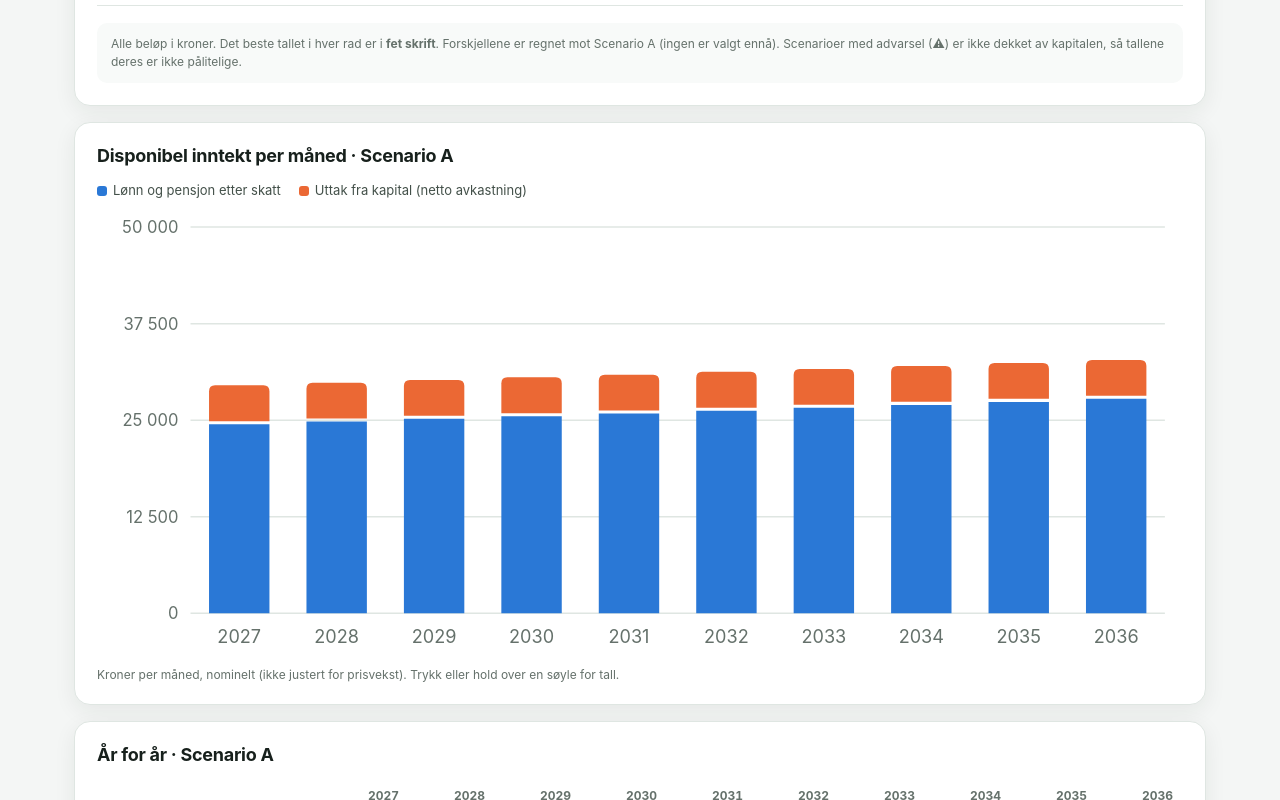
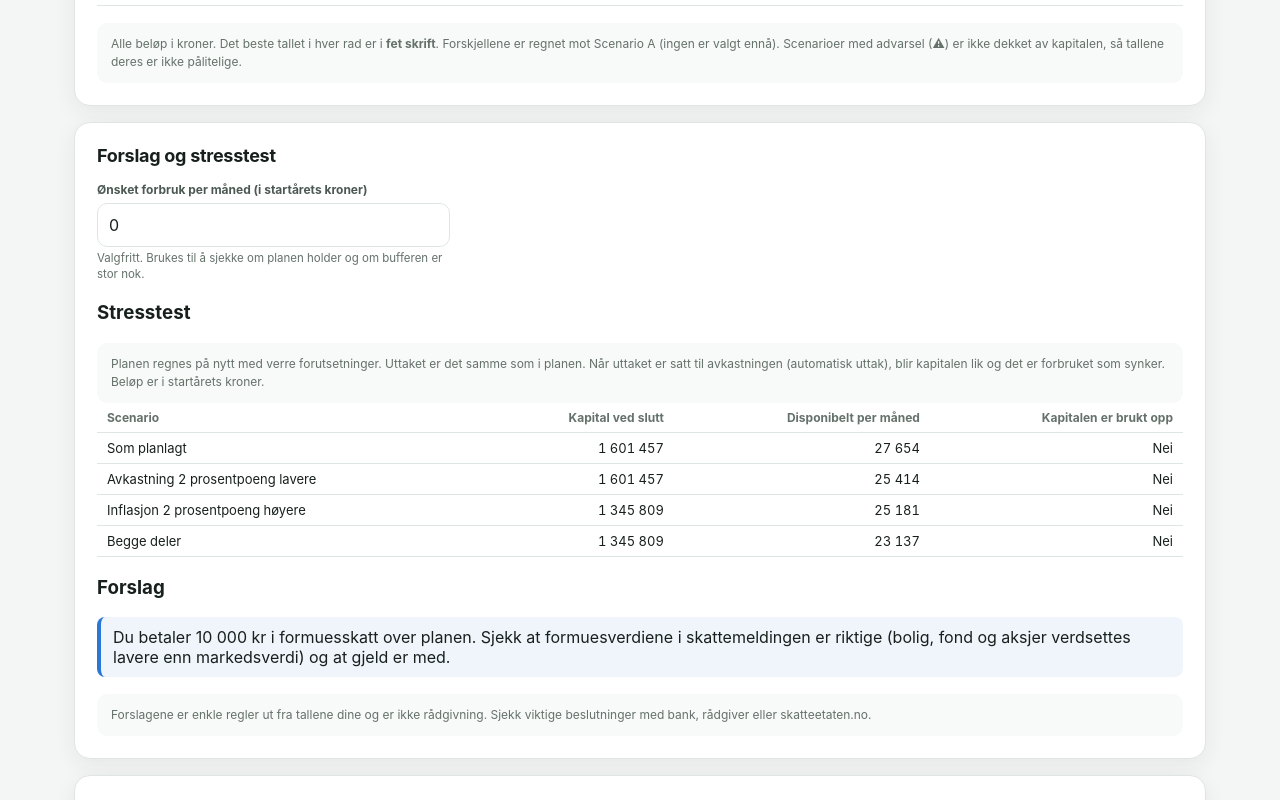
Before and after one commit to Roarlor29/Papp, a React (Vite) app: page / in a window 1280 px wide. Shown: the part 1340-2140 px from the top of the page. Built offline with nearby package versions, Linux system fonts and the light colour scheme.

Commit message:
Add files via upload

```diff
--- a/src/App.jsx
+++ b/src/App.jsx
@@ -8,6 +8,7 @@ import { Field, MoneyInput, PctInput, DateInput, IntInput, kr, krShort, pct } fr
 import IncomeChart from './IncomeChart.jsx'
 import { ScenarioBar, ChosenBanner } from './ScenarioBar.jsx'
 import ComparePanel from './ComparePanel.jsx'
+import InsightsPanel from './InsightsPanel.jsx'
 import { AccountsPanel, DebtsPanel, HomesPanel, IncomesPanel, PayoutsPanel } from './sections.jsx'
 import { SECTIONS } from './tables.js'
 import { exportExcel, downloadText } from './exportXlsx.js'
@@ -238,6 +239,8 @@ export default function App() {
         </div>
 
         <ComparePanel store={store} plans={plans} />
+
+        <InsightsPanel g={g} plan={plan} onSpend={put('wantedSpend')} />
 
         <div className="panel">
           <h2>Disponibel inntekt per måned · {activeSc.name}</h2>
--- /dev/null
+++ b/src/InsightsPanel.jsx
@@ -0,0 +1,39 @@
+import { useMemo } from 'react'
+import { stressTest, suggestions } from './insights.js'
+import { Field, MoneyInput, krShort } from './inputs.jsx'
+
+export default function InsightsPanel({ g, plan, onSpend }) {
+  const stress = useMemo(() => stressTest(g, plan), [g, plan])
+  const tips = useMemo(() => suggestions(g, plan), [g, plan])
+  const spend = Number(g.wantedSpend) || 0
+  return (
+    <div className="panel">
+      <h2>Forslag og stresstest</h2>
+      <div className="grid">
+        <Field label="Ønsket forbruk per måned (i startårets kroner)" hint="Valgfritt. Brukes til å sjekke om planen holder og om bufferen er stor nok.">
+          <MoneyInput label="Ønsket forbruk per måned" value={g.wantedSpend} onChange={onSpend} />
+        </Field>
+      </div>
+      <h3>Stresstest</h3>
+      <p className="field-hint">Planen regnes på nytt med verre forutsetninger. Uttaket er det samme som i planen. Når uttaket er satt til avkastningen (automatisk uttak), blir kapitalen lik og det er forbruket som synker. Beløp er i startårets kroner.</p>
+      <div className="plan-scroll">
+        <table className="plan-table">
+          <thead><tr><th>Scenario</th><th>Kapital ved slutt</th><th>Disponibelt per måned</th><th>Kapitalen er brukt opp</th></tr></thead>
+          <tbody>
+            {stress.map((r) => (
+              <tr key={r.label}>
+                <td>{r.label}</td>
+                <td>{krShort(r.closingReal)}</td>
+                <td>{krShort(r.disposableReal)}{spend > 0 && r.disposableReal < spend ? ' ⚠' : ''}</td>
+                <td>{r.emptyYear ? `Ja, ${r.emptyYear}${r.emptyAge !== null ? ` (${r.emptyAge} år)` : ''}` : 'Nei'}</td>
+              </tr>
+            ))}
+          </tbody>
+        </table>
+      </div>
+      <h3>Forslag</h3>
+      {tips.map((t, i) => <p key={i} className={`notice ${t.level}`}>{t.level === 'warn' ? '⚠ ' : t.level === 'ok' ? '✓ ' : ''}{t.text}</p>)}
+      <p className="field-hint">Forslagene er enkle regler ut fra tallene dine og er ikke rådgivning. Sjekk viktige beslutninger med bank, rådgiver eller skatteetaten.no.</p>
+    </div>
+  )
+}
--- /dev/null
+++ b/src/insights.js
@@ -0,0 +1,81 @@
+// Forslag og stresstest ut fra planen. Alt regnes på nytt med endrede forutsetninger, uten å lagre noe.
+import { runPlanCore } from './engine.js'
+
+const shift = (g, dRate, dInfl) => {
+  const c = JSON.parse(JSON.stringify(g))
+  c.accounts = c.accounts.map((a) => ({ ...a, rate: Math.max(0, (Number(a.rate) || 0) + dRate) }))
+  for (const o of Object.values(c.yr || {})) if (typeof o.rate === 'number') o.rate = Math.max(0, o.rate + dRate)
+  c.inflation = Math.max(0, (Number(c.inflation) || 0) + dInfl)
+  c.targetEnabled = false
+  return c
+}
+
+export function stressTest(g, plan) {
+  const extra = plan.summary.extraPerMonth || 0
+  const cases = [
+    { label: 'Som planlagt', d: [0, 0] },
+    { label: 'Avkastning 2 prosentpoeng lavere', d: [-0.02, 0] },
+    { label: 'Inflasjon 2 prosentpoeng høyere', d: [0, 0.02] },
+    { label: 'Begge deler', d: [-0.02, 0.02] },
+  ]
+  return cases.map((c) => {
+    const p = runPlanCore(shift(g, c.d[0], c.d[1]), extra)
+    const empty = p.years.find((y) => y.savingsClose <= 1 || y.minBal < -0.5)
+    return {
+      label: c.label,
+      closingReal: p.summary.closingReal,
+      closing: p.summary.closingAfterTax,
+      disposableReal: p.summary.avgDisposablePerMonthReal,
+      emptyYear: empty ? empty.year : null,
+      emptyAge: empty && empty.age !== null ? empty.age : null,
+    }
+  })
+}
+
+const fmt = (n) => Math.round(n).toLocaleString('nb-NO')
+
+export function suggestions(g, plan) {
+  const S = plan.summary
+  const out = []
+  const add = (level, text) => out.push({ level, text })
+
+  const empty = plan.years.find((y) => y.savingsClose <= 1 || y.minBal < -0.5)
+  if (empty) add('warn', `Sparekapitalen er brukt opp i ${empty.year}${empty.age !== null ? ` (${empty.age} år)` : ''}. Senk uttaket, bruk lengre tid på å bruke opp kapitalen, eller se på om boligen kan frigjøre penger.`)
+
+  const spend = Number(g.wantedSpend) || 0
+  if (spend > 0) {
+    const have = S.avgDisposablePerMonthReal
+    if (have < spend) add('warn', `Du ønsker ${fmt(spend)} kr per måned, men planen gir ${fmt(have)} kr i startårets kroner. Det mangler ${fmt(spend - have)} kr per måned.`)
+    else add('ok', `Planen dekker ønsket forbruk på ${fmt(spend)} kr per måned. Margin: ${fmt(have - spend)} kr per måned i startårets kroner.`)
+    const konto = g.accounts.filter((a) => a.type === 'konto').reduce((s, a) => s + (Number(a.value) || 0), 0)
+    if (konto < spend * 6) add('info', `Som buffer anbefales ofte 3–6 måneders forbruk på en konto du kommer til med en gang, her ${fmt(spend * 3)}–${fmt(spend * 6)} kr. Du har ${fmt(konto)} kr på bankkontoer ved start.`)
+  }
+
+  const first = plan.years.find((y) => y.year >= S.steadyFrom) || plan.years[0]
+  if (first && first.withdrawals > first.netReturn * 1.05 + 1 && first.netReturn > 0) {
+    add('info', `Fra ${first.year} tar du ut mer enn netto avkastning (${fmt(first.withdrawals)} mot ${fmt(first.netReturn)} kr per år), så kapitalen minker med tiden.`)
+  }
+
+  // Innskuddsgaranti: 2 mill. kr per kunde per bank
+  const byBank = {}
+  g.accounts.filter((a) => a.type === 'konto').forEach((a) => { const k = (a.institution || a.name || '').trim().toLowerCase() || 'ukjent'; byBank[k] = (byBank[k] || 0) + (Number(a.value) || 0) })
+  const over = Object.entries(byBank).filter(([, v]) => v > 2000000)
+  if (over.length) add('info', `Innskuddsgarantien dekker 2 millioner kroner per kunde per bank. Du har mer enn det i ${over.length === 1 ? 'en bank' : `${over.length} banker`}. Vurder å spre pengene eller sjekk gjeldende regler hos Bankenes sikringsfond.`)
+
+  // Gjeld som koster mer enn kapitalen gir
+  const mainRate = (g.accounts.find((a) => a.main) || {}).rate || 0
+  const dear = g.debts.filter((d) => (Number(d.amount) || 0) > 0 && (Number(d.rate) || 0) > mainRate * 1.0 + 0.0001 && d.mode !== 'innfrielse')
+  dear.forEach((d) => add('info', `Gjelden «${d.name}» har ${(d.rate * 100).toLocaleString('nb-NO', { maximumFractionDigits: 2 })} % rente, mens hovedkontoen gir ${(mainRate * 100).toLocaleString('nb-NO', { maximumFractionDigits: 2 })} %. Vurder å betale ned eller innfri gjelden. Husk at rente på gjeld gir skattefradrag og at renter på sparing skattlegges.`))
+
+  if (S.totalWealthTax > 1) add('info', `Du betaler ${fmt(S.totalWealthTax)} kr i formuesskatt over planen. Sjekk at formuesverdiene i skattemeldingen er riktige (bolig, fond og aksjer verdsettes lavere enn markedsverdi) og at gjeld er med.`)
+
+  if (g.restNoInterest === false && plan.years.some((y) => y.restInterest > 1)) {
+    add('info', `Du betaler rentetillegg på restskatt (${fmt(plan.years.reduce((s, y) => s + y.restInterest, 0))} kr totalt). Betaler du restskatten innen fristen om våren, slipper du rentetillegget. Du kan slå det på under «Betaling av skatt».`)
+  }
+
+  const labour = plan.years.find((y) => Math.abs(y.labourRest) > 5000)
+  if (labour) add('info', `Skattetrekket på lønn og pensjon avviker fra beregnet skatt med ${fmt(Math.abs(labour.labourRest))} kr i ${labour.year}. Du får ${labour.labourRest > 0 ? 'restskatt' : 'penger tilbake'}. Juster trekkprosenten hvis du vil unngå det.`)
+
+  if (!out.length) add('ok', 'Ingen åpenbare problemer funnet med dagens forutsetninger.')
+  return out
+}
--- a/src/selfChecks.js
+++ b/src/selfChecks.js
@@ -1,6 +1,7 @@
 // Selvtester som kjøres hver gang appen åpnes. Resultatet står i nettleserens konsoll (F12).
 import { tax2027 } from './engineV2.js'
 import { runPlan, planSpan } from './engine.js'
+import { stressTest, suggestions } from './insights.js'
 import {
   DEFAULTS, sanitize, sanitizeStore, freshStore, encodeStore, decodeAny, backupText, parseBackup, fromLegacyData, clampField,
 } from './state.js'
@@ -44,6 +45,8 @@ export function runSelfChecks() {
     { name: 'trekk: 20 % på 480 000 brutto trekker 96 000', run: () => Math.round(plan({ incomes: [{ id: 1, kind: 'lønn', name: 'A', payer: '', monthly: 40000, start: '2027-01-01', end: '', growth: 0, wMethod: 'prosent', wPct: 0.2 }] }).years[0].trekk), expect: 96000 },
     { name: 'trekk: for lavt trekk gir restskatt som betales året etter', run: () => { const p = plan({ incomes: [{ id: 1, kind: 'lønn', name: 'A', payer: '', monthly: 40000, start: '2027-01-01', end: '', growth: 0, wMethod: 'prosent', wPct: 0.1 }] }); return p.years[0].labourRest > 0 && p.years[1].restPaid > 0 }, expect: true },
     { name: 'trekk: år 1 tabell og år 2 prosent kan kombineres', run: () => { const p = plan({ incomes: [{ id: 1, kind: 'lønn', name: 'A', payer: '', monthly: 40000, start: '2027-01-01', end: '', growth: 0, wMethod: 'tabell' }], yr: { 2028: { wm: { 1: 'prosent' }, wp: { 1: 0.25 } } } }); return Math.round(p.years[1].trekk) === 120000 && Math.round(p.years[0].labourRest) === 0 }, expect: true },
+    { name: 'stresstest: lavere avkastning gir ikke mer kapital', run: () => { const g = sanitize({ ...DEFAULTS }); const r = stressTest(g, runPlan(g)); return r.length === 4 && r[1].closing <= r[0].closing + 1 && noNaN(r) }, expect: true },
+    { name: 'forslag: mangler forbruk gir melding', run: () => { const g = sanitize({ ...DEFAULTS, wantedSpend: 900000 }); return suggestions(g, runPlan(g)).some((t) => t.level === 'warn') }, expect: true },
     { name: 'planløp: født 1930 gir maks 3 år fra 2027 (aldri forbi 99 år)', run: () => { const s = planSpan(sanitize({ birth: '1930-01-01', start: '2027-01-01', years: 30 })); return s.years === 3 && s.capped }, expect: true },
     { name: 'planløp: 1 år er laveste verdi', run: () => plan({ years: 0 }).years.length, expect: 1 },
     { name: 'planløp: 25 år gir 25 årsrader', run: () => plan({ years: 25, birth: '1960-01-01' }).years.length, expect: 25 },
--- a/src/state.js
+++ b/src/state.js
@@ -51,7 +51,7 @@ export const TAX_DEFAULTS = {
 export const DEFAULTS = {
   birth: '1960-01-01', start: '2027-01-01', years: 10, joint: false,
   inflation: 0.025, autoWithdraw: true, tjenesteCredit: false,
-  targetEnabled: false, targetClosing: 1000000,
+  targetEnabled: false, targetClosing: 1000000, wantedSpend: 0,
   advanceShare: 1, advanceMonth: 9, restNoInterest: true, taxPaymentMonth: 8, taxAuthorityRate: 0.0312,
   accounts: [
     { id: 1, type: 'konto', name: 'Sparekonto', institution: '', value: 2000000, rate: 0.04, cost: 0, sellDate: '', main: true },
--- a/src/v2.css
+++ b/src/v2.css
@@ -177,3 +177,7 @@ button.add { margin: 6px 8px 0 0; }
 .panel.notice { border-color: #2a78d6; background: rgba(42,120,214,.07); }
 .file-btn { display: inline-block; cursor: pointer; padding: 10px 14px; border-radius: 10px; border: 1px solid var(--line, #c4ccc8); font-size: 14px; }
 select, .field select { max-width: 100%; }
+
+p.notice { margin: 8px 0; padding: 10px 12px; border-radius: 8px; border-left: 4px solid #2a78d6; background: rgba(42,120,214,.07); }
+p.notice.warn { border-left-color: #c0392b; background: rgba(192,57,43,.08); }
+p.notice.ok { border-left-color: #2e8b57; background: rgba(46,139,87,.08); }
```
